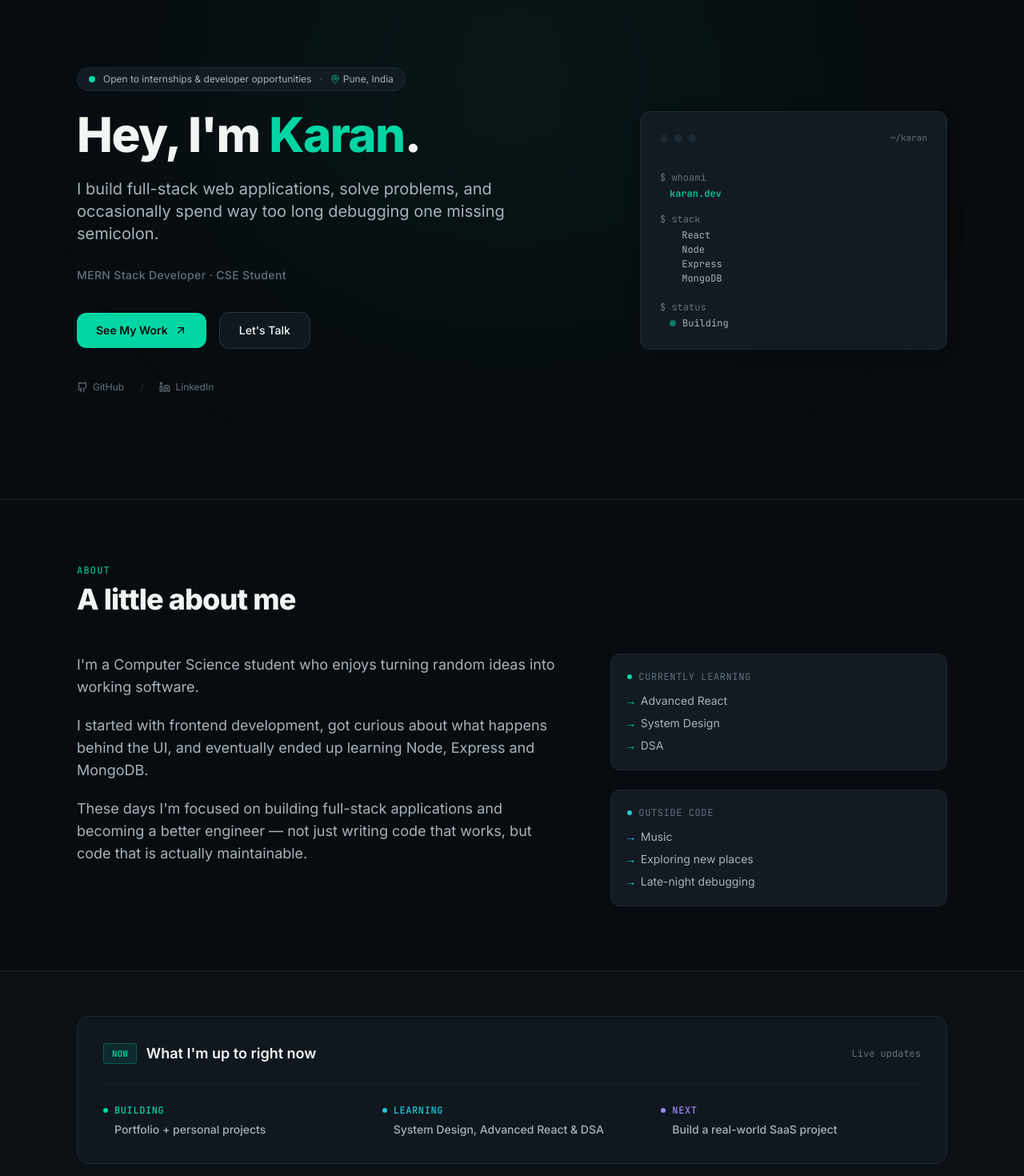
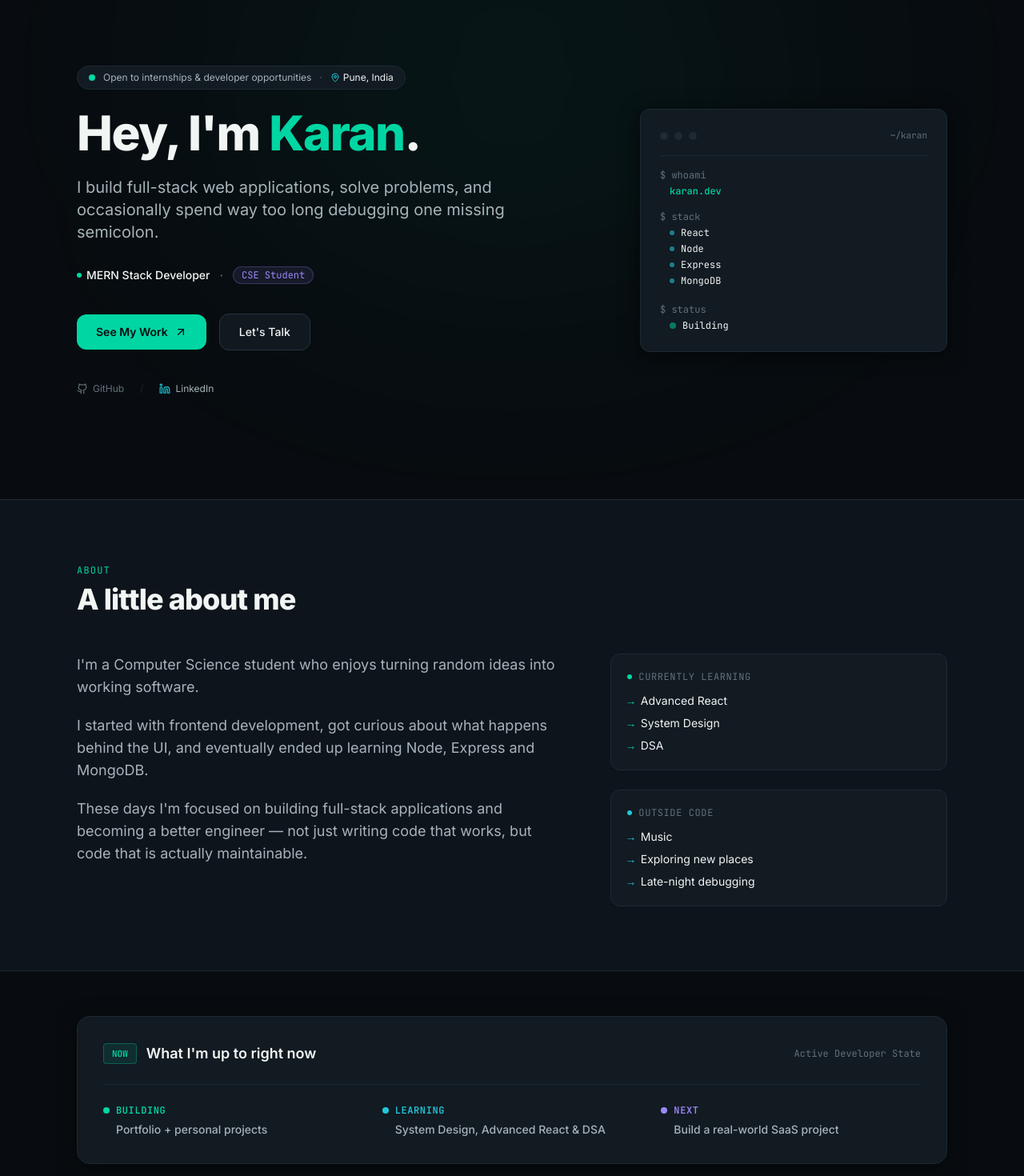
Before and after one commit to Karan-max-ux/portfolio, a React (Vite) app: page / in a window 1280 px wide. Shown: the part 80-1550 px from the top of the page at 80% size. Built offline with nearby package versions, Linux system fonts and the light colour scheme.

Commit message:
Apply visible color theme: alternating #0E141B sections, crisp #1D2A33 borders, #00D6A3 green brand, #22C7D8 cyan accents, and #9B8AFB purple highlights

```diff
--- a/src/components/About.jsx
+++ b/src/components/About.jsx
@@ -3,15 +3,15 @@ import { aboutData } from '../data/portfolioData';
 
 export default function About() {
   return (
-    <section id="about" className="py-20 border-t border-border-subtle relative">
+    <section id="about" className="py-20 bg-[#0E141B] border-t border-[#1D2A33] relative">
       <div className="max-w-6xl mx-auto px-4 sm:px-6 lg:px-8">
 
         {/* Section Heading */}
         <div className="mb-12">
-          <span className="text-xs font-mono uppercase tracking-widest text-accent-green mb-2 block">
+          <span className="text-xs font-mono uppercase tracking-widest text-[#00D6A3] mb-2 block">
             About
           </span>
-          <h2 className="text-3xl sm:text-4xl font-extrabold text-content-primary tracking-tight font-sans">
+          <h2 className="text-3xl sm:text-4xl font-extrabold text-[#F1F5F3] tracking-tight font-sans">
             {aboutData.heading}
           </h2>
         </div>
@@ -20,7 +20,7 @@ export default function About() {
         <div className="grid grid-cols-1 lg:grid-cols-12 gap-10 lg:gap-14 items-start">
 
           {/* Main Conversational Narrative (7 cols) */}
-          <div className="lg:col-span-7 space-y-5 text-content-secondary font-sans text-base sm:text-lg leading-relaxed">
+          <div className="lg:col-span-7 space-y-5 text-[#A6B3BA] font-sans text-base sm:text-lg leading-relaxed">
             {aboutData.paragraphs.map((para, idx) => (
               <p key={idx}>
                 {para}
@@ -32,15 +32,15 @@ export default function About() {
           <div className="lg:col-span-5 space-y-6">
 
             {/* Currently Learning Block */}
-            <div className="rounded-xl bg-surface border border-border p-5">
-              <h3 className="text-xs font-mono uppercase tracking-wider text-content-muted mb-3 flex items-center gap-2">
-                <span className="w-1.5 h-1.5 rounded-full bg-accent-green" />
+            <div className="rounded-xl bg-[#121A22] border border-[#1D2A33] p-5 shadow-sm">
+              <h3 className="text-xs font-mono uppercase tracking-wider text-[#62717B] mb-3 flex items-center gap-2">
+                <span className="w-1.5 h-1.5 rounded-full bg-[#00D6A3]" />
                 Currently learning
               </h3>
-              <ul className="space-y-2 text-sm font-sans text-content-secondary">
+              <ul className="space-y-2 text-sm font-sans text-[#F1F5F3]">
                 {aboutData.currentlyLearning.map((item, idx) => (
                   <li key={idx} className="flex items-center gap-2">
-                    <span className="text-accent-green font-mono">→</span>
+                    <span className="text-[#00D6A3] font-mono">→</span>
                     <span>{item}</span>
                   </li>
                 ))}
@@ -48,15 +48,15 @@ export default function About() {
             </div>
 
             {/* Outside Code Block */}
-            <div className="rounded-xl bg-surface border border-border p-5">
-              <h3 className="text-xs font-mono uppercase tracking-wider text-content-muted mb-3 flex items-center gap-2">
-                <span className="w-1.5 h-1.5 rounded-full bg-accent-cyan" />
+            <div className="rounded-xl bg-[#121A22] border border-[#1D2A33] p-5 shadow-sm">
+              <h3 className="text-xs font-mono uppercase tracking-wider text-[#62717B] mb-3 flex items-center gap-2">
+                <span className="w-1.5 h-1.5 rounded-full bg-[#22C7D8]" />
                 Outside code
               </h3>
-              <ul className="space-y-2 text-sm font-sans text-content-secondary">
+              <ul className="space-y-2 text-sm font-sans text-[#F1F5F3]">
                 {aboutData.outsideCode.map((item, idx) => (
                   <li key={idx} className="flex items-center gap-2">
-                    <span className="text-accent-cyan font-mono">→</span>
+                    <span className="text-[#22C7D8] font-mono">→</span>
                     <span>{item}</span>
                   </li>
                 ))}
--- a/src/components/Hero.jsx
+++ b/src/components/Hero.jsx
@@ -4,8 +4,7 @@ import {
   ArrowUpRight,
   MapPin,
   Linkedin,
-  Github,
-  Circle
+  Github
 } from 'lucide-react';
 
 export default function Hero({ onOpenPlaceholder }) {
@@ -28,13 +27,13 @@ export default function Hero({ onOpenPlaceholder }) {
   return (
     <section
       id="home"
-      className="relative min-h-[88vh] flex items-center pt-28 pb-20 overflow-hidden"
+      className="relative min-h-[88vh] flex items-center pt-28 pb-20 overflow-hidden bg-[#080C10]"
     >
       {/* Extremely subtle radial green glow (rgba(0, 214, 163, 0.06)) */}
-      <div className="absolute top-1/4 left-1/2 -translate-x-1/2 -translate-y-1/2 w-[700px] h-[450px] bg-accent-green/[0.06] blur-[140px] rounded-full pointer-events-none" />
+      <div className="absolute top-1/4 left-1/2 -translate-x-1/2 -translate-y-1/2 w-[700px] h-[450px] bg-[#00D6A3]/[0.06] blur-[140px] rounded-full pointer-events-none" />
 
-      {/* Subtle, almost invisible grid texture */}
-      <div className="absolute inset-0 bg-subtle-grid bg-[length:28px_28px] opacity-25 pointer-events-none" />
+      {/* Subtle almost invisible grid texture */}
+      <div className="absolute inset-0 bg-[radial-gradient(circle,rgba(255,255,255,0.03)_1px,transparent_1px)] bg-[length:28px_28px] opacity-30 pointer-events-none" />
 
       <div className="relative max-w-6xl mx-auto px-4 sm:px-6 lg:px-8 w-full">
 
@@ -45,34 +44,40 @@ export default function Hero({ onOpenPlaceholder }) {
           <div className="lg:col-span-7 text-left space-y-6">
 
             {/* Availability & Location Pill */}
-            <div className="inline-flex items-center gap-2.5 px-3.5 py-1.5 rounded-full bg-surface border border-border text-xs font-sans text-content-secondary shadow-sm">
+            <div className="inline-flex items-center gap-2.5 px-3.5 py-1.5 rounded-full bg-[#121A22] border border-[#1D2A33] text-xs font-sans text-[#A6B3BA] shadow-sm">
               <span className="relative flex h-2 w-2">
-                <span className="animate-ping absolute inline-flex h-full w-full rounded-full bg-accent-green opacity-60"></span>
-                <span className="relative inline-flex rounded-full h-2 w-2 bg-accent-green"></span>
+                <span className="animate-ping absolute inline-flex h-full w-full rounded-full bg-[#00D6A3] opacity-60"></span>
+                <span className="relative inline-flex rounded-full h-2 w-2 bg-[#00D6A3]"></span>
               </span>
               <span>{personalInfo.availability}</span>
-              <span className="text-content-muted">·</span>
-              <span className="text-content-secondary flex items-center gap-1">
-                <MapPin className="w-3 h-3 text-accent-green/80" />
-                {personalInfo.location}
+              <span className="text-[#62717B]">·</span>
+              <span className="text-[#A6B3BA] flex items-center gap-1">
+                <MapPin className="w-3 h-3 text-[#22C7D8]" />
+                <span className="text-[#F1F5F3]">{personalInfo.location}</span>
               </span>
             </div>
 
-            {/* Headline */}
-            <h1 className="text-4xl sm:text-6xl font-extrabold tracking-tight text-content-primary leading-[1.1]">
-              Hey, I'm <span className="text-accent-green">{personalInfo.firstName}</span>.
+            {/* Headline with Signature Green Accent */}
+            <h1 className="text-4xl sm:text-6xl font-extrabold tracking-tight text-[#F1F5F3] leading-[1.1] font-sans">
+              Hey, I'm <span className="text-[#00D6A3]">{personalInfo.firstName}</span>.
             </h1>
 
             {/* Subtitle / Personal Pitch */}
-            <p className="text-lg sm:text-xl text-content-secondary max-w-xl leading-relaxed font-sans">
+            <p className="text-lg sm:text-xl text-[#A6B3BA] max-w-xl leading-relaxed font-sans">
               {personalInfo.bio}
             </p>
 
-            {/* Role & Student Meta */}
-            <div className="pt-1">
-              <p className="text-sm font-sans font-medium text-content-muted tracking-wide">
-                {personalInfo.roleTitle}
-              </p>
+            {/* Role & Rare Highlight Badges */}
+            <div className="flex flex-wrap items-center gap-3 pt-1">
+              <span className="text-sm font-sans font-medium text-[#F1F5F3] flex items-center gap-1.5">
+                <span className="w-1.5 h-1.5 rounded-full bg-[#00D6A3]" />
+                MERN Stack Developer
+              </span>
+              <span className="text-[#62717B]">·</span>
+              {/* Rare Highlight Purple (1%) */}
+              <span className="inline-flex items-center gap-1 px-2.5 py-0.5 rounded-full text-xs font-mono text-[#9B8AFB] bg-[#9B8AFB]/10 border border-[#9B8AFB]/25">
+                CSE Student
+              </span>
             </div>
 
             {/* Hero Buttons */}
@@ -81,7 +86,7 @@ export default function Hero({ onOpenPlaceholder }) {
               <a
                 href="#projects"
                 onClick={(e) => handleScrollTo(e, '#projects')}
-                className="inline-flex items-center gap-2 px-6 py-3 rounded-xl font-sans font-semibold text-sm bg-accent-green text-bg shadow-sm hover:shadow-green-subtle transition-all duration-200 active:scale-95 cursor-pointer"
+                className="inline-flex items-center gap-2 px-6 py-3 rounded-xl font-sans font-semibold text-sm bg-[#00D6A3] text-[#080C10] shadow-sm hover:shadow-[0_0_20px_rgba(0,214,163,0.25)] transition-all duration-200 active:scale-95 cursor-pointer"
               >
                 <span>See My Work</span>
                 <ArrowUpRight className="w-4 h-4" />
@@ -91,31 +96,31 @@ export default function Hero({ onOpenPlaceholder }) {
               <a
                 href="#contact"
                 onClick={(e) => handleScrollTo(e, '#contact')}
-                className="inline-flex items-center gap-2 px-6 py-3 rounded-xl font-sans font-medium text-sm bg-surface-button text-content-primary border border-border-button hover:border-accent-green/60 hover:text-white transition-all duration-200 active:scale-95 cursor-pointer"
+                className="inline-flex items-center gap-2 px-6 py-3 rounded-xl font-sans font-medium text-sm bg-[#101820] text-[#F1F5F3] border border-[#263640] hover:border-[#00D6A3]/60 hover:text-white transition-all duration-200 active:scale-95 cursor-pointer"
               >
                 <span>Let's Talk</span>
               </a>
             </div>
 
             {/* Social Profile Links */}
-            <div className="flex items-center gap-5 pt-4 text-content-muted text-xs font-sans">
+            <div className="flex items-center gap-5 pt-4 text-[#62717B] text-xs font-sans">
               <a
                 href={personalInfo.githubUrl}
                 target="_blank"
                 rel="noopener noreferrer"
-                className="flex items-center gap-1.5 hover:text-content-primary transition-colors"
+                className="flex items-center gap-1.5 hover:text-[#F1F5F3] transition-colors"
               >
                 <Github className="w-3.5 h-3.5" />
                 <span>GitHub</span>
               </a>
-              <span className="text-border">/</span>
+              <span className="text-[#1D2A33]">/</span>
               <a
                 href={personalInfo.linkedinUrl}
                 target="_blank"
                 rel="noopener noreferrer"
-                className="flex items-center gap-1.5 hover:text-accent-cyan transition-colors"
+                className="flex items-center gap-1.5 text-[#A6B3BA] hover:text-[#22C7D8] transition-colors"
               >
-                <Linkedin className="w-3.5 h-3.5" />
+                <Linkedin className="w-3.5 h-3.5 text-[#22C7D8]" />
                 <span>LinkedIn</span>
               </a>
             </div>
@@ -124,16 +129,16 @@ export default function Hero({ onOpenPlaceholder }) {
 
           {/* Right Side: Subtle Developer Visual Card (5 columns) */}
           <div className="lg:col-span-5 flex justify-center lg:justify-end">
-            <div className="w-full max-w-sm rounded-xl bg-surface border border-border p-6 shadow-card-subtle relative transition-all duration-200 hover:border-border-button">
+            <div className="w-full max-w-sm rounded-xl bg-[#121A22] border border-[#1D2A33] p-6 shadow-[0_4px_24px_rgba(0,0,0,0.6)] relative transition-all duration-200 hover:border-[#263640]">
 
               {/* Top card header with minimal dots */}
-              <div className="flex items-center justify-between pb-4 mb-4 border-b border-border-subtle">
+              <div className="flex items-center justify-between pb-4 mb-4 border-b border-[#1D2A33]">
                 <div className="flex items-center gap-2">
                   <span className="w-2.5 h-2.5 rounded-full bg-[#1D2A33]" />
                   <span className="w-2.5 h-2.5 rounded-full bg-[#1D2A33]" />
                   <span className="w-2.5 h-2.5 rounded-full bg-[#1D2A33]" />
                 </div>
-                <span className="text-[11px] font-mono text-content-muted">
+                <span className="text-[11px] font-mono text-[#62717B]">
                   {widget.directory}
                 </span>
               </div>
@@ -142,29 +147,29 @@ export default function Hero({ onOpenPlaceholder }) {
               <div className="font-mono text-xs space-y-4">
 
                 <div>
-                  <div className="text-content-muted">$ whoami</div>
-                  <div className="text-accent-green font-medium mt-1 pl-3">
+                  <div className="text-[#62717B]">$ whoami</div>
+                  <div className="text-[#00D6A3] font-medium mt-1 pl-3">
                     {widget.whoami}
                   </div>
                 </div>
 
                 <div>
-                  <div className="text-content-muted">$ stack</div>
-                  <div className="text-content-secondary mt-1 pl-3 space-y-0.5">
+                  <div className="text-[#62717B]">$ stack</div>
+                  <div className="text-[#A6B3BA] mt-1 pl-3 space-y-1">
                     {widget.stack.map((tech, i) => (
                       <div key={i} className="flex items-center gap-2">
-                        <span className="text-border">·</span>
-                        <span>{tech}</span>
+                        <span className="w-1.5 h-1.5 rounded-full bg-[#22C7D8]/60" />
+                        <span className="text-[#F1F5F3]">{tech}</span>
                       </div>
                     ))}
                   </div>
                 </div>
 
                 <div className="pt-1">
-                  <div className="text-content-muted">$ status</div>
-                  <div className="mt-1 pl-3 flex items-center gap-2 text-content-secondary">
-                    <span className="w-2 h-2 rounded-full bg-accent-green animate-pulse" />
-                    <span className="capitalize">{widget.status}</span>
+                  <div className="text-[#62717B]">$ status</div>
+                  <div className="mt-1 pl-3 flex items-center gap-2 text-[#A6B3BA]">
+                    <span className="w-2 h-2 rounded-full bg-[#00D6A3] animate-pulse" />
+                    <span className="capitalize text-[#F1F5F3]">{widget.status}</span>
                   </div>
                 </div>
 
--- a/src/components/Now.jsx
+++ b/src/components/Now.jsx
@@ -3,53 +3,52 @@ import { nowData } from '../data/portfolioData';
 
 export default function Now() {
   return (
-    <section id="now" className="py-14 border-t border-border-subtle bg-bg-subtle/50 relative">
+    <section id="now" className="py-14 bg-[#080C10] border-t border-[#1D2A33] relative">
       <div className="max-w-6xl mx-auto px-4 sm:px-6 lg:px-8">
 
         {/* Compact Distinct Container */}
-        <div className="rounded-2xl bg-surface/80 border border-border p-6 sm:p-8">
+        <div className="rounded-2xl bg-[#121A22] border border-[#1D2A33] p-6 sm:p-8 shadow-[0_4px_24px_rgba(0,0,0,0.5)]">
 
-          <div className="flex flex-wrap items-center justify-between gap-4 pb-6 border-b border-border-subtle mb-6">
+          <div className="flex flex-wrap items-center justify-between gap-4 pb-6 border-b border-[#1D2A33] mb-6">
             <div className="flex items-center gap-3">
-              <span className="px-2.5 py-1 rounded text-[11px] font-mono font-semibold bg-accent-green/10 border border-accent-green/30 text-accent-green">
+              <span className="px-2.5 py-1 rounded text-[11px] font-mono font-semibold bg-[#00D6A3]/10 border border-[#00D6A3]/30 text-[#00D6A3]">
                 {nowData.sectionLabel}
               </span>
-              <h2 className="text-base sm:text-lg font-sans font-semibold text-content-primary">
+              <h2 className="text-base sm:text-lg font-sans font-semibold text-[#F1F5F3]">
                 {nowData.headline}
               </h2>
             </div>
-            <span className="text-xs font-mono text-content-muted">
-              Live updates
+            <span className="text-xs font-mono text-[#62717B]">
+              Active Developer State
             </span>
           </div>
 
-          {/* 3 Columns: Building, Learning, Next */}
+          {/* 3 Columns: Building (Green), Learning (Cyan), Next (Purple) */}
           <div className="grid grid-cols-1 md:grid-cols-3 gap-6">
 
             {nowData.items.map((item, idx) => {
-              const accentColorClass =
+              const accentColor =
                 item.accent === 'green'
-                  ? 'text-accent-green'
+                  ? '#00D6A3'
                   : item.accent === 'cyan'
-                  ? 'text-accent-cyan'
-                  : 'text-accent-purple';
-
-              const accentDotClass =
-                item.accent === 'green'
-                  ? 'bg-accent-green'
-                  : item.accent === 'cyan'
-                  ? 'bg-accent-cyan'
-                  : 'bg-accent-purple';
+                  ? '#22C7D8'
+                  : '#9B8AFB';
 
               return (
                 <div key={idx} className="space-y-1.5">
                   <div className="flex items-center gap-2">
-                    <span className={`w-1.5 h-1.5 rounded-full ${accentDotClass}`} />
-                    <span className={`text-xs font-mono uppercase tracking-wider font-medium ${accentColorClass}`}>
+                    <span
+                      className="w-2 h-2 rounded-full"
+                      style={{ backgroundColor: accentColor }}
+                    />
+                    <span
+                      className="text-xs font-mono uppercase tracking-wider font-semibold"
+                      style={{ color: accentColor }}
+                    >
                       {item.category}
                     </span>
                   </div>
-                  <p className="text-sm font-sans font-medium text-content-secondary pl-3.5">
+                  <p className="text-sm font-sans font-medium text-[#A6B3BA] pl-4">
                     {item.description}
                   </p>
                 </div>
--- a/src/index.css
+++ b/src/index.css
@@ -1,11 +1,29 @@
 @tailwind base;
 @tailwind components;
 @tailwind utilities;
+
+:root {
+  --canvas: #080C10;
+  --canvas-subtle: #0E141B;
+  --surface: #121A22;
+  --surface-button: #101820;
+  --surface-elevated: #16222C;
+  --border: #1D2A33;
+  --border-button: #263640;
+  --border-hover: #2A3C49;
+  --accent-green: #00D6A3;
+  --accent-cyan: #22C7D8;
+  --accent-purple: #9B8AFB;
+  --txt-primary: #F1F5F3;
+  --txt-secondary: #A6B3BA;
+  --txt-muted: #62717B;
+}
 
 @layer base {
   html {
     scroll-behavior: smooth;
     color-scheme: dark;
+    background-color: #080C10;
   }
 
   body {
@@ -16,11 +34,10 @@
   }
 
   ::selection {
-    background: rgba(0, 214, 163, 0.2);
+    background: rgba(0, 214, 163, 0.25);
     color: #00D6A3;
   }
 
-  /* Minimalist Technical Scrollbar */
   ::-webkit-scrollbar {
     width: 6px;
     height: 6px;
@@ -38,20 +55,17 @@
 }
 
 @layer utilities {
-  .surface-card {
+  .theme-card {
     background-color: #121A22;
     border: 1px solid #1D2A33;
   }
 
-  .surface-hover {
+  .theme-card-hover {
     transition: all 0.2s cubic-bezier(0.2, 0.8, 0.2, 1);
   }
 
-  .surface-hover:hover {
-    border-color: #2A3D4A;
-  }
-
-  .subtle-green-border:hover {
-    border-color: rgba(0, 214, 163, 0.35);
+  .theme-card-hover:hover {
+    border-color: #2A3C49;
+    box-shadow: 0 4px 20px -2px rgba(0, 0, 0, 0.6);
   }
 }
--- a/tailwind.config.js
+++ b/tailwind.config.js
@@ -8,8 +8,8 @@ export default {
   theme: {
     extend: {
       colors: {
-        // Base dark neutrals (approx 80%)
-        bg: {
+        // Dark Neutrals (80%)
+        canvas: {
           DEFAULT: '#080C10',
           subtle: '#0E141B',
         },
@@ -21,36 +21,30 @@ export default {
         border: {
           DEFAULT: '#1D2A33',
           button: '#263640',
-          subtle: '#152028',
-          accent: 'rgba(0, 214, 163, 0.25)',
+          subtle: '#16232D',
+          hover: '#2A3C49',
         },
-        // Accents: Signature Green (~15%), Cyan (~4%), Purple (~1%)
+        // Accents (15% Green, 4% Cyan, 1% Purple)
         accent: {
-          green: '#00D6A3', // Personal brand signature
-          cyan: '#22C7D8',  // Secondary accent
+          green: '#00D6A3',  // Signature brand color
+          cyan: '#22C7D8',   // Secondary accent
           purple: '#9B8AFB', // Rare highlight
         },
-        // Text Colors
-        content: {
+        // Text
+        txt: {
           primary: '#F1F5F3',
           secondary: '#A6B3BA',
           muted: '#62717B',
-        },
+        }
       },
       fontFamily: {
         sans: ['Inter', 'system-ui', '-apple-system', 'sans-serif'],
         mono: ['"JetBrains Mono"', 'monospace'],
       },
-      backgroundImage: {
-        'hero-radial': 'radial-gradient(circle at 50% 15%, rgba(0, 214, 163, 0.06) 0%, transparent 65%)',
-        'subtle-grid': 'radial-gradient(circle, rgba(255, 255, 255, 0.03) 1px, transparent 1px)',
-      },
       boxShadow: {
-        'green-subtle': '0 0 20px -5px rgba(0, 214, 163, 0.15)',
-        'card-subtle': '0 4px 20px -2px rgba(0, 0, 0, 0.4)',
-      },
-      transitionTimingFunction: {
-        'subtle': 'cubic-bezier(0.2, 0.8, 0.2, 1)',
+        'green-glow': '0 0 24px -4px rgba(0, 214, 163, 0.25)',
+        'cyan-glow': '0 0 24px -4px rgba(34, 199, 216, 0.2)',
+        'card': '0 4px 20px -2px rgba(0, 0, 0, 0.5)',
       }
     },
   },
```
Also changed, not shown: src/components/Certifications.jsx (+15 -15 lines), src/components/Contact.jsx (+29 -29 lines), src/components/Experience.jsx (+17 -18 lines), src/components/Footer.jsx (+13 -13 lines), src/components/Navbar.jsx (+14 -14 lines), src/components/Projects.jsx (+38 -42 lines), src/components/Skills.jsx (+12 -12 lines).
